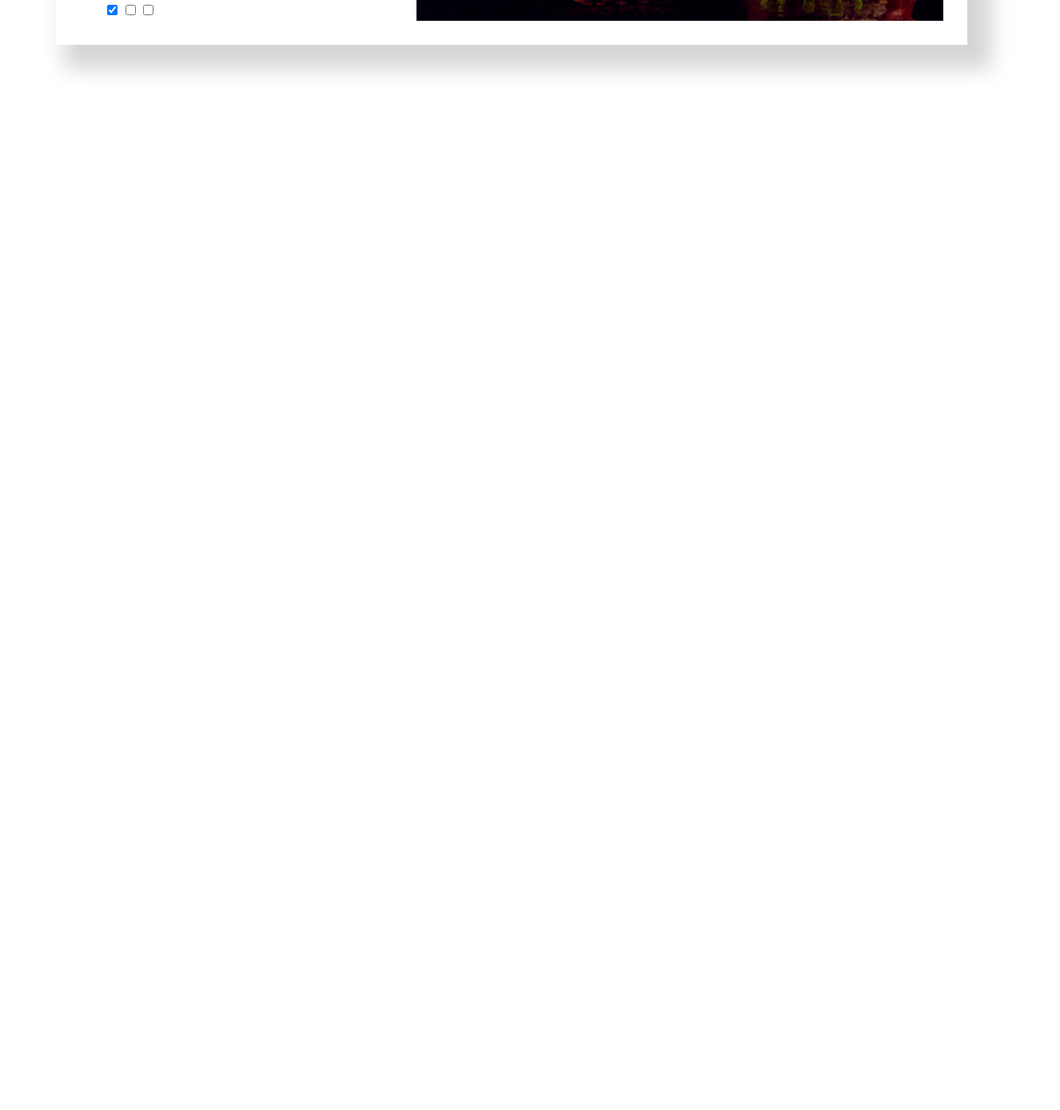
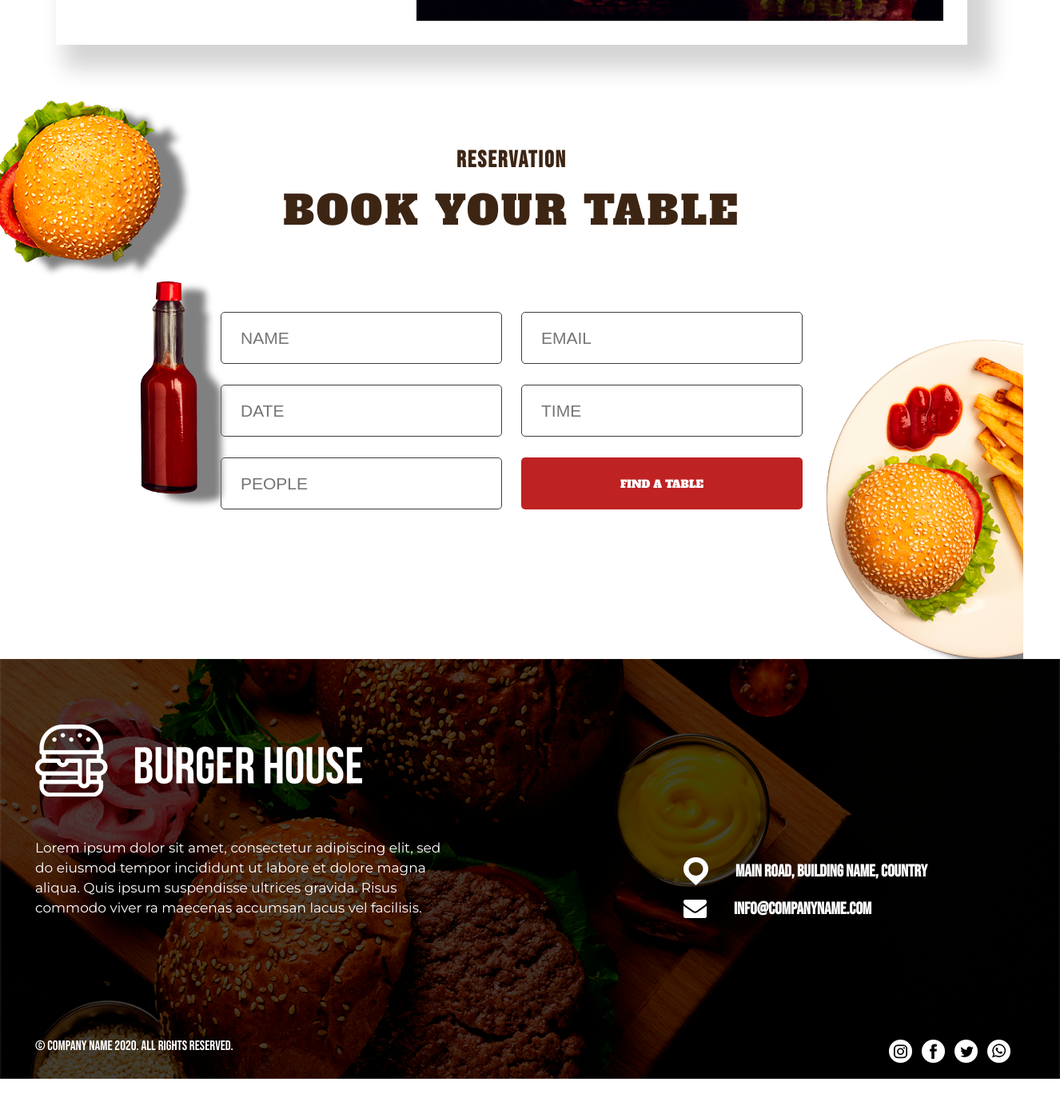
Before and after one commit to IevaSta/BIT-projects-js, a plain HTML site: page 2 savaite/03 10/Paskaita/index.html in a window 1280 px wide. Shown: the part 2773-4161 px from the top of the page at 80% size, 1326 px wide, since content can reach past the window. Before the commit the page ends 2979 px from the top, so only its background shows below. Drawn offline with Linux system fonts and the light colour scheme.

Commit message:
Burger-->2savaite-->0310-->Paskaita

```diff
--- /dev/null
+++ b/2 savaite/03 10/Paskaita/footer.css
@@ -0,0 +1,89 @@
+
+/*
+  font-family: 'Alfa Slab One', cursive;
+font-family: 'Bebas Neue', cursive;
+font-family: 'Montserrat', sans-serif;
+ */
+
+footer {
+    position: relative;
+    max-width: 1326px;
+    margin: auto;
+    margin-bottom: 80px;
+    color: #ffffff;
+}
+
+footer .top {
+    position: absolute;
+    top: 58px;
+    left: 20px;
+    padding: 24px;
+    display: flex;
+    flex-wrap: wrap;
+
+}
+
+footer .top .logo-wrp {
+    flex: 0 0 100%;
+    margin-bottom: 48px;
+}
+
+footer .text-and-contact {
+    display: flex;
+    justify-content: space-between;
+    align-items: flex-end;
+}
+
+footer .top p {
+    font-family: 'Montserrat', sans-serif;
+    font-size: 17px;
+    line-height: 25px;
+    font-weight: 400;
+    width: 42%;
+}
+
+footer .contacts {
+    margin-right: 96px;
+}
+
+footer .contacts li {
+    display: flex;
+    align-items: center;
+    margin-bottom: 18px;
+}
+
+footer .contacts li:last-of-type {
+    margin-bottom: 0;
+}
+
+footer .contacts span {
+    font-family: 'Bebas Neue', cursive;
+    font-size: 21px;
+    font-weight: 700;
+    margin-left: 34px;
+}
+
+footer .bottom-side {
+    position: absolute;
+    display: flex;
+    justify-content: space-between;
+    width: 100%;
+    padding: 20px 30px;
+    bottom: 0;
+    left: 14px;
+}
+
+footer small {
+    font-size: 17px;
+    font-family: 'Bebas Neue', cursive;
+
+}
+
+footer .social-media {
+    display: flex;
+
+}
+
+footer .social-media li {
+    margin-left: 12px;
+}
--- a/2 savaite/03 10/Paskaita/index.html
+++ b/2 savaite/03 10/Paskaita/index.html
@@ -12,6 +12,8 @@
     <link rel="stylesheet" href="./always.css">
     <link rel="stylesheet" href="./3burgers.css">
     <link rel="stylesheet" href="./upcoming.css">
+    <link rel="stylesheet" href="./reservation.css">
+    <link rel="stylesheet" href="./footer.css">
 
     <link rel="preconnect" href="https://fonts.googleapis.com">
     <link rel="preconnect" href="https://fonts.gstatic.com" crossorigin>
@@ -144,17 +146,95 @@
                     accumsan
                     lacus vel facilisis. </p>
 
-                <label class="turinys">
-                    <input type="checkbox" checked="checked">
-                    <input type="checkbox">
-                    <input type="checkbox">
-                </label>
-
+                <ul>
+                    <li></li>
+                    <li></li>
+                    <li></li>
+                </ul>
             </div>
             <img src="./assets/Burgerupcoming.png" alt="">
         </div>
     </section>
 
+    <section class="reservation">
+        <img src="./assets/Bottle.png" alt="">
+
+        <form action="">
+            <h1>Reservation</h1>
+            <h3>Book your table</h3>
+
+            <div class="input-wrapper">
+                <input type="text" placeholder="Name">
+                <input type="email" placeholder="Email">
+                <input type="text" placeholder="Date" onfocus="this.type='date'" onblur="this.type='text'">
+                <input type="text" placeholder="Time" onfocus="this.type='time'" onblur="this.type='text'">
+                <input type="text" placeholder="People">
+
+                <button>Find a table</button>
+            </div>
+        </form>
+        <img src="./assets/lekste.png" alt="">
+    </section>
+
+    <footer>
+
+        <img src="./assets/footerimg.png" alt="">
+
+
+        <div class="top">
+            <div class="logo-wrp">
+                <img src="./assets/Place Your Logo Here (Double Click to Edit).png" alt="">
+            </div>
+
+            <div class="text-and-contact">
+                <p>
+                    Lorem ipsum dolor sit amet, consectetur adipiscing elit, sed do eiusmod tempor incididunt ut labore
+                    et
+                    dolore magna aliqua. Quis ipsum suspendisse ultrices gravida. Risus commodo viver ra maecenas
+                    accumsan
+                    lacus vel facilisis.
+                </p>
+
+                <ul class="contacts">
+                    <li>
+                        <img src="./assets/Location Icon.png" alt="">
+                        <span>Main Road, Building Name, Country</span>
+                    </li>
+                    <li>
+                        <img src="./assets/Email.png" alt="">
+                        <span>info@companyname.com</span>
+                    </li>
+                </ul>
+            </div>
+        </div>
+
+        <div class="bottom-side">
+            <small>© Company Name 2020. All rights reserved.</small>
+
+            <ul class="social-media">
+                <li>
+                    <a href="https://www.instagram.com">
+                        <img src="./assets/Instagram.png" alt="">
+                    </a>
+                </li>
+                <li>
+                    <a href="https://www.facebook.com">
+                        <img src="./assets/Facebook.png" alt="">
+                    </a>
+                </li>
+                <li>
+                    <a href="https://twitter.com">
+                        <img src="./assets/Twitter.png" alt="">
+                    </a>
+                </li>
+                <li>
+                    <a href="https://www.whatsapp.com">
+                        <img src="./assets/WhatsApp.png" alt="">
+                    </a>
+                </li>
+            </ul>
+        </div>
+    </footer>
 
 </body>
 
--- /dev/null
+++ b/2 savaite/03 10/Paskaita/reservation.css
@@ -0,0 +1,74 @@
+.reservation {
+    position: relative;
+    padding-top: 36px;
+    padding-bottom: 150px;
+    overflow: hidden;
+}
+
+.reservation img {
+    position: absolute;
+    filter: drop-shadow(30px 10px 4px grey);
+}
+
+.reservation img:first-of-type {
+    top: 0;
+    left: -10px;
+}
+
+.reservation img:last-of-type {
+    right: -150px;
+    bottom: 0;
+}
+
+.reservation form {
+    width: 800px;
+    padding: 24px;
+    margin: auto;
+    text-align: center;
+}
+
+.reservation h1 {
+    font-size: 29px;
+    letter-spacing: 2px;
+    color: #3d2514;
+    font-weight: 700;
+    font-family: 'Bebas Neue', cursive;
+    margin-bottom: 24px;
+}
+
+.reservation h3 {
+    font-family: 'Alfa Slab One', cursive;
+    font-size: 50px;
+    letter-spacing: 3px;
+    color: #3d2514;
+    font-weight: 400;
+    text-transform: uppercase;
+    margin-bottom: 88px;
+}
+
+.reservation .input-wrapper {
+    display: flex;
+    flex-wrap: wrap;
+}
+
+.reservation input {
+    flex: 0 0 calc(50% - 24px);
+    margin: 13px 12px;
+    border-radius: 5px;
+    border: 1px solid #3d3d3d;
+    height: 65px;
+    padding: 0 24px;
+    text-transform: uppercase;
+    font-size: 21px;
+    color: #3d3d3d;
+    }
+
+.reservation button {
+    font-family: 'Alfa Slab One', cursive;
+    flex: 0 0 calc(50% - 24px);
+    margin: 13px 12px;
+    border-radius: 5px;
+    background-color: #bf2222;
+    color: #ffffff;
+    text-transform: uppercase;
+}
--- a/2 savaite/03 10/Paskaita/upcoming.css
+++ b/2 savaite/03 10/Paskaita/upcoming.css
@@ -1,6 +1,6 @@
 .discover {
     max-width: 1440px;
-    margin: 0 auto 150px;
+    margin: 0 auto 70px;
     padding: 0 70px;
 
 }
@@ -42,7 +42,3 @@
 .discover img {
 margin: 30px;
 }
-
-.turinys input {
-    background-color: #ffc045;
-}
```
Also changed, not shown: 2 savaite/03 10/Paskaita/assets/Bottle.png (added), 2 savaite/03 10/Paskaita/assets/Email.png (added), 2 savaite/03 10/Paskaita/assets/Facebook.png (added), 2 savaite/03 10/Paskaita/assets/Instagram.png (added), 2 savaite/03 10/Paskaita/assets/Location Icon.png (added), 2 savaite/03 10/Paskaita/assets/Place Your Logo Here (Double Click to Edit).png (added), 2 savaite/03 10/Paskaita/assets/Twitter.png (added), 2 savaite/03 10/Paskaita/assets/WhatsApp.png (added), 2 savaite/03 10/Paskaita/assets/footerimg.png (added), 2 savaite/03 10/Paskaita/assets/lekste.png (added).
